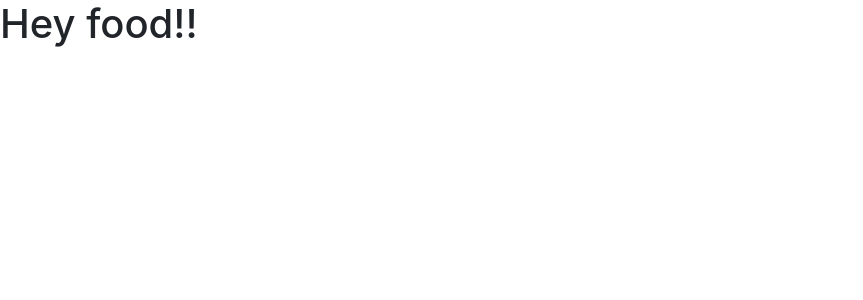
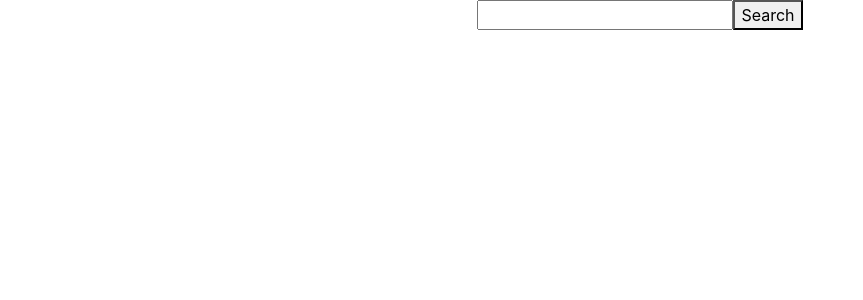
Before and after one commit to vikaschouhan8/food_recipe, a React (Create React App) app: page / in a window 1280 px wide. Shown: the top 300 px of the page, without its empty margins (0-863 px from the left). Built offline with nearby package versions, Linux system fonts and the light colour scheme; the HTML template or start-up script is replaced by a standard one.

Commit message:
useEffect component

```diff
--- a/src/App.js
+++ b/src/App.js
@@ -1,14 +1,25 @@
-import React, { Component } from 'react';
+import React, {useEffect, useState} from 'react';
+import './App.css'
 
+const App = () => {
+    const APP_ID = 'dbca0ff5'
+    const APP_KEY = 'f95679a0f4c17ccff2085f31d00980eb'
+    const exampleReq = `https://api.edamam.com/search?q=chicken&app_id=${APP_ID}&app_key=${APP_KEY}`
 
-class App extends Component {
-    render() {
-        return (
-            <>
-                <h1>Hey food!!</h1>
-            </>
-        );
-    }
+    const [counter, setCounter] = useState(0)
+
+    useEffect(()=>{
+        console.log("useEffect has been called!!")
+    }, [])
+    return(
+        <div className="App">
+            <form className="search-bar">
+                <input className="search-bar" type="text"/>
+                <button className="search-button" type="submit">Search</button>
+            </form>
+            {/* <h1 onClick={()=>setCounter(counter+1)}>{counter}</h1> */}
+        </div>
+    )
 }
 
-export default App;
+export default App
```
